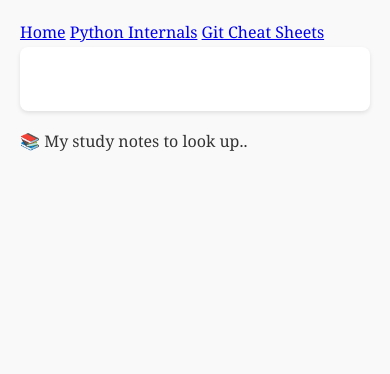
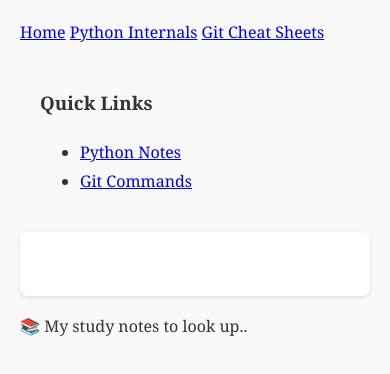
Before and after one commit to aimrinova/dan-study.github.io, a plain HTML site: page index.html in a window 390 px wide. Shown: the part 160-534 px from the top of the page. Drawn offline with Linux system fonts and the light colour scheme; files that its build step writes are made by us from their sources.

Commit message:
initial commit

```diff
--- a/css/styles.css
+++ b/css/styles.css
@@ -34,3 +34,17 @@ body {
     background: #1a1a1a;
     color: #e0e0e0;
   }
+
+
+  .sidebar {
+    width: 250px;
+    float: left;
+    padding: 20px;
+  }
+
+  @media (max-width: 768px) {
+    .sidebar {
+      width: 100%;
+      float: none;
+    }
+  }
--- a/index.html
+++ b/index.html
@@ -17,6 +17,15 @@
     </nav>
   </header>
 
+  <aside class="sidebar">
+    <h3>Quick Links</h3>
+    <ul>
+      <li><a href="/python">Python Notes</a></li>
+      <li><a href="/git">Git Commands</a></li>
+    </ul>
+  </aside>
+
+
   <!-- Main Content -->
   <main>
     <!-- Markdown content will be injected here -->
```
